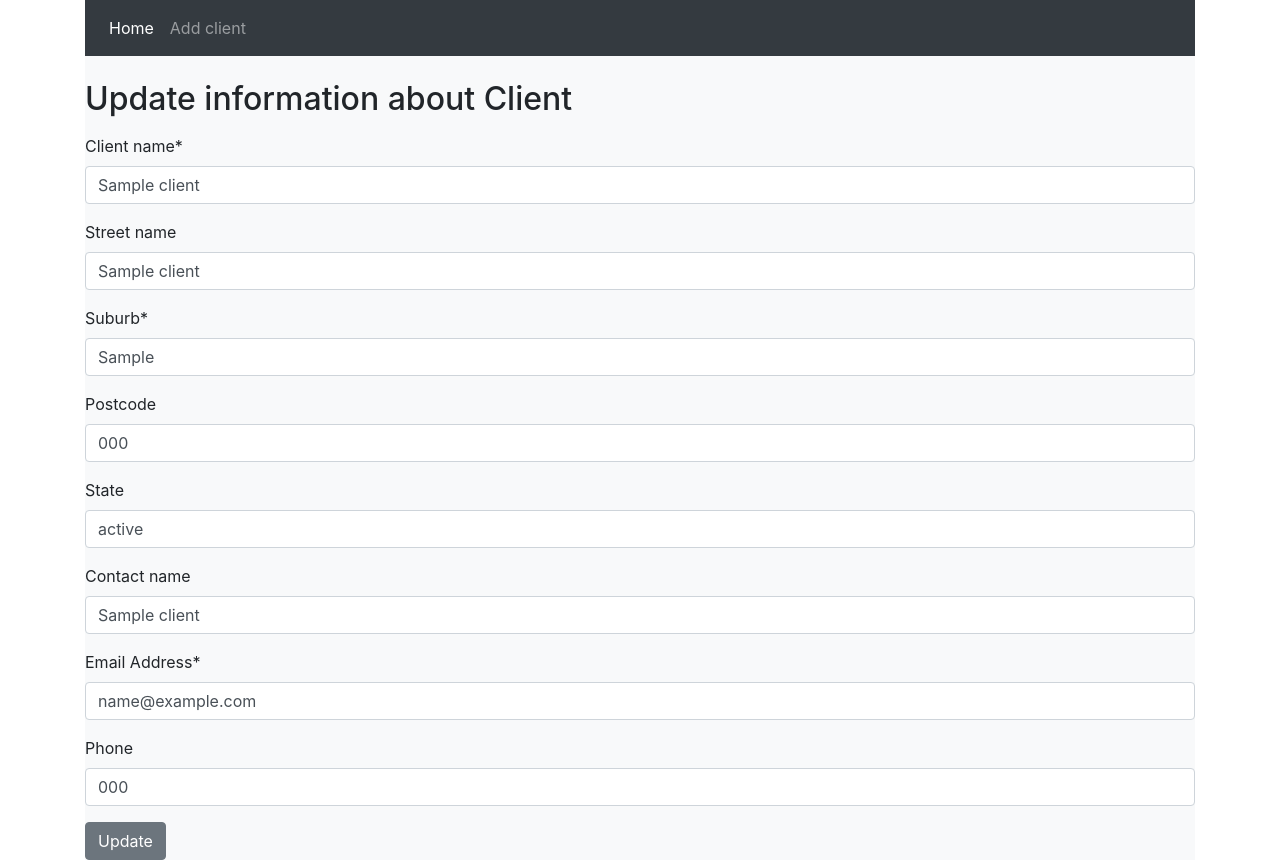
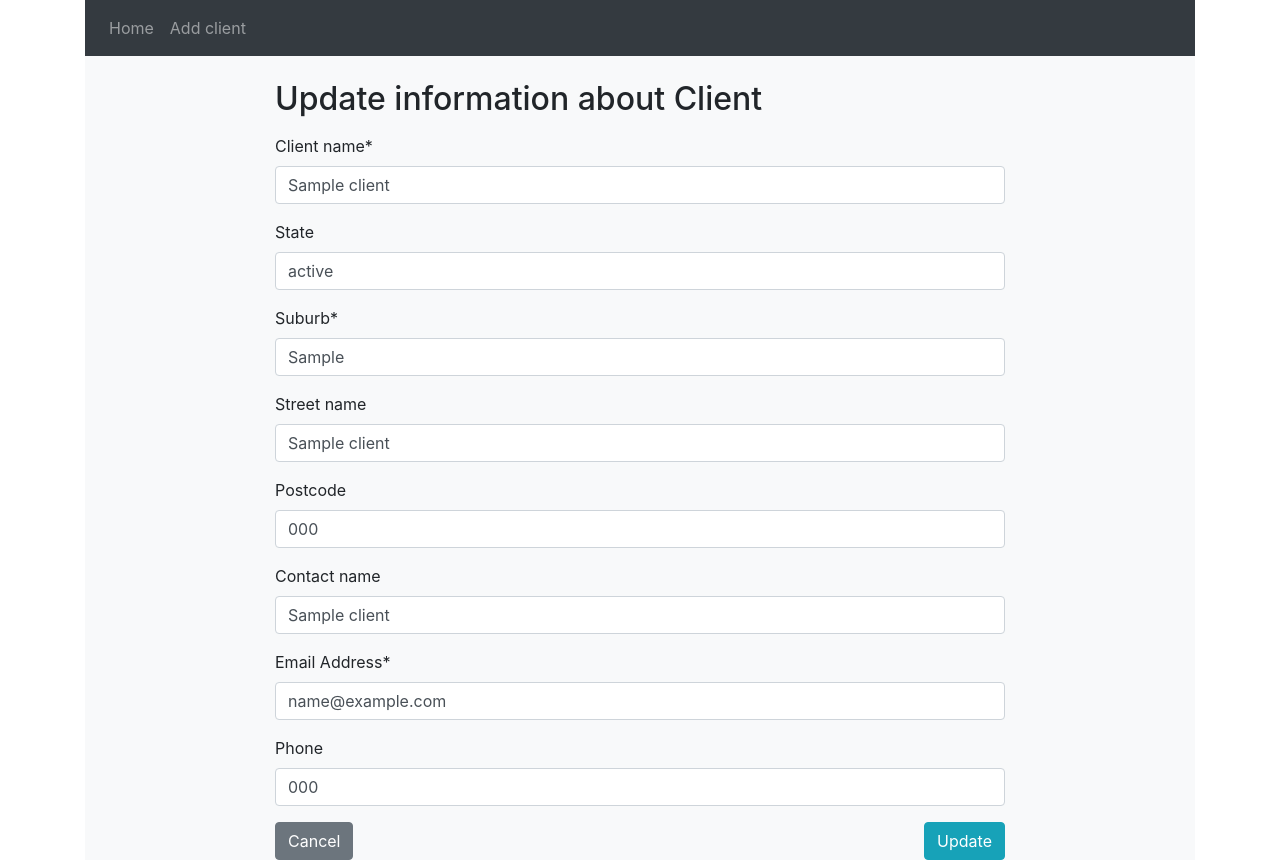
Before and after one commit to viktor-orkush/contact_clients_test_task, a Django app: page /client/edit/1 in a window 1280 px wide. Run offline with Django 3.2, Linux system fonts and the light colour scheme; tables that the repository leaves empty hold one stand-in row (values such as "Sample post"); some libraries are stand-ins or nearby versions.

Commit message:
add search form: * a search by client name * a search by email address * a search by phone number * a search by client suburb

```diff
--- a/clients/models.py
+++ b/clients/models.py
@@ -2,11 +2,11 @@ from django.db import models
 
 
 class Client(models.Model):
-    client_name = models.CharField(max_length=250, unique=True, blank= False)
+    client_name = models.CharField(max_length=250, unique=True, blank=False)
+    state = models.CharField(max_length=250, blank=True)
+    suburb = models.CharField(max_length=250, blank=False)
     street_name = models.CharField(max_length=250, blank=True)
-    suburb = models.CharField(max_length=250, blank=False)
     postcode = models.CharField(max_length=250, blank=True)
-    state = models.CharField(max_length=250, blank=True)
     contact_name = models.CharField(max_length=250, blank=True)
     email = models.EmailField(max_length=250, unique=True, blank=False, verbose_name='Email Address')
     phone = models.CharField(max_length=250, blank=True)
--- a/clients/templates/create_client.html
+++ b/clients/templates/create_client.html
@@ -17,8 +17,10 @@
                 <form method="post">
                     {% csrf_token %}
                     <p>{{ form | crispy }}</p>
-                    <button type="submit" class="btn btn-secondary">Create</button>
+                    <a class="" href="{% url 'all_clients' %}"><button type="button" class="btn btn-secondary">Cancel</button></a>
+                    <button type="submit" class="btn btn-info float-right">Create</button>
                 </form>
             </div>
         </div>
+    </div>
 {% endblock %}
--- a/clients/templates/edit_client.html
+++ b/clients/templates/edit_client.html
@@ -8,16 +8,23 @@
     Create clients
 {% endblock %}
 {% block content %}
-    <div class="bg-light">
-        <div>
+    <div class=" bg-light">
+        <div class="row justify-content-center">
+            <div class="col-8">
                 <br>
                 <h2 class="my_title">Update information about Client</h2>
-            <p>{{ error }}</p>
+                {% if error %}
+                    <div class="alert alert-danger" role="alert">
+                        {{ error }}
+                    </div>
+                {% endif %}
                 <form method="post">
                     {% csrf_token %}
                     <p>{{ form | crispy }} </p>
-                <button type="submit" class="btn btn-secondary">Update</button>
+                    <a class="" href="{% url 'all_clients' %}"><button type="button" class="btn btn-secondary">Cancel</button></a>
+                    <button type="submit" class="btn btn-info float-right">Update</button>
                 </form>
             </div>
         </div>
+    </div>
 {% endblock %}
--- a/clients/templates/navbar.html
+++ b/clients/templates/navbar.html
@@ -6,14 +6,24 @@
 
     <div class="collapse navbar-collapse" id="navbarSupportedContent">
         <ul class="navbar-nav mr-auto">
-            <li class="nav-item active">
+            <li class="nav-item {% if request.resolver_match.view_name == 'all_clients' %}active{% endif %}">
                 <a class="nav-link" href=" {% url 'all_clients' %}">Home
-                    <span class="sr-only">{% if request.resolver_match.view_name == 'all_clients' %}(current){% endif %}</span></a>
+                    {% if request.resolver_match.view_name == 'all_clients' %}<span class="sr-only">
+                        (current)</span>{% endif %}</a>
             </li>
-            <li class="nav-item">
+            <li class="nav-item {% if request.resolver_match.view_name == 'clients:create_client' %}active{% endif %}">
                 <a class="nav-link" href="{% url 'clients:create_client' %}">Add client
-                    <span class="sr-only">{% if request.resolver_match.view_name == 'create_client' %}(current){% endif %}</span></a>
+                    {% if request.resolver_match.view_name == 'clients:create_client' %}<span class="sr-only">
+                        (current)</span>{% endif %}</a>
             </li>
         </ul>
+        {% if request.resolver_match.view_name == 'all_clients' %}
+            <form class="form-inline my-2 my-lg-0">
+                {% csrf_token %}
+                <input class="form-control mr-sm-2" type="search" placeholder="Search" aria-label="Search" name="search"
+                       value="{{ request.GET.search_name }}">
+                <button class="btn btn-outline-success my-2 my-sm-0" type="submit">Search</button>
+            </form>
+        {% endif %}
     </div>
 </nav>
--- a/clients/views.py
+++ b/clients/views.py
@@ -1,4 +1,5 @@
 from django.contrib import messages
+from django.db.models import Q
 from django.shortcuts import render, redirect, get_object_or_404
 from clients.forms import ClientForm
 from clients.models import Client
@@ -6,6 +7,12 @@ from clients.models import Client
 
 def all_clients(request):
     clients = Client.objects.all()
+    search = request.GET.get('search')
+    if search:
+        clients = clients.filter(Q(client_name__icontains=search) |
+                                 Q(email__icontains=search) |
+                                 Q(phone__icontains=search) |
+                                 Q(suburb__icontains=search)).distinct()
     return render(request, 'all_clients.html', {'clients': clients})
 
 
@@ -28,7 +35,7 @@ def edit_client(request, id_client):
             obj_client = form.save(commit=False)
             obj_client.save()
             # TODO dont show successfully message
-            messages.success(request, "You successfully updated the clint's information contacts")
+            messages.success(request, "You successfully updated {} contact information ".format(client.client_name))
             return redirect('all_clients')
         else:
             return render(request, 'edit_client.html',
```
Also changed, not shown: clients/templates/all_clients.html (+8 -8 lines). Lines whose indentation alone changed are shown as unchanged.
